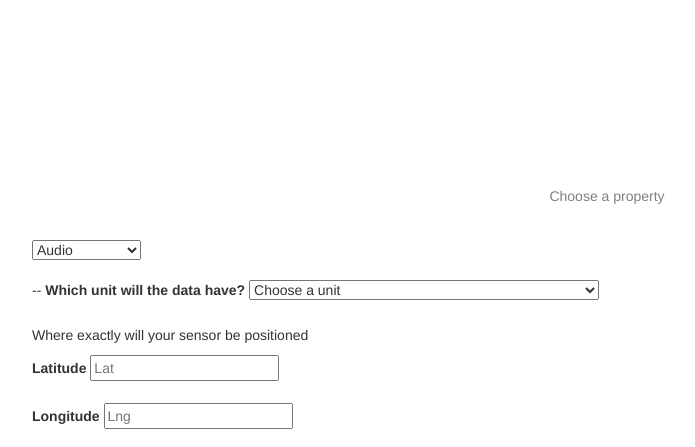
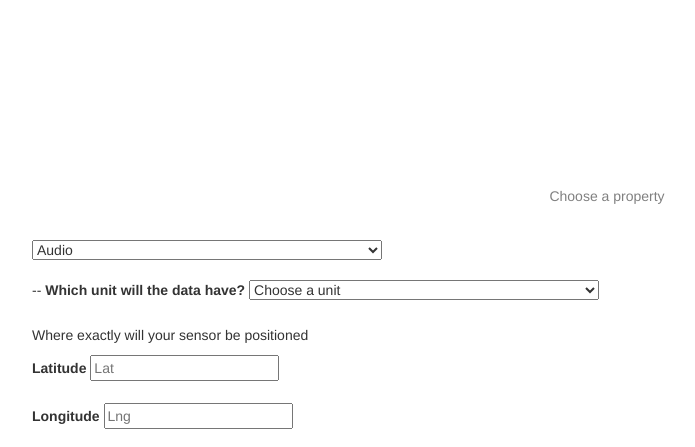
Before and after one commit to GulliverJ/orangedemo, a PHP site: page /addsensors.php in a window 1280 px wide. Shown: the part 528-975 px from the top of the page, without its empty margins (38-733 px from the left). Run offline with PHP 8.4, Linux system fonts and the light colour scheme; the visitor is signed in with stand-in values (Sample User, id 1); tables that the repository leaves empty or names only in its code hold one stand-in row (values such as "Sample post"); some libraries are stand-ins or nearby versions.

Commit message:
testing addsensors.php

```diff
--- a/addsensors.php
+++ b/addsensors.php
@@ -140,7 +140,7 @@ if(LoggedIn()) {
     <option value="" selected disabled>Choose a property</option>
     <span class="caret"></span>
   </button>
-  <select name="measures" id="measures">
+  <select name="measures" id="measures" style="width: 350px">
     <ul class="dropdown-menu" role="menu" aria-labelledby="dropdownMenu1">
       <li role="presentation"><a role="menuitem" tabindex="-1">
         <option value="audio">Audio</option>
```
